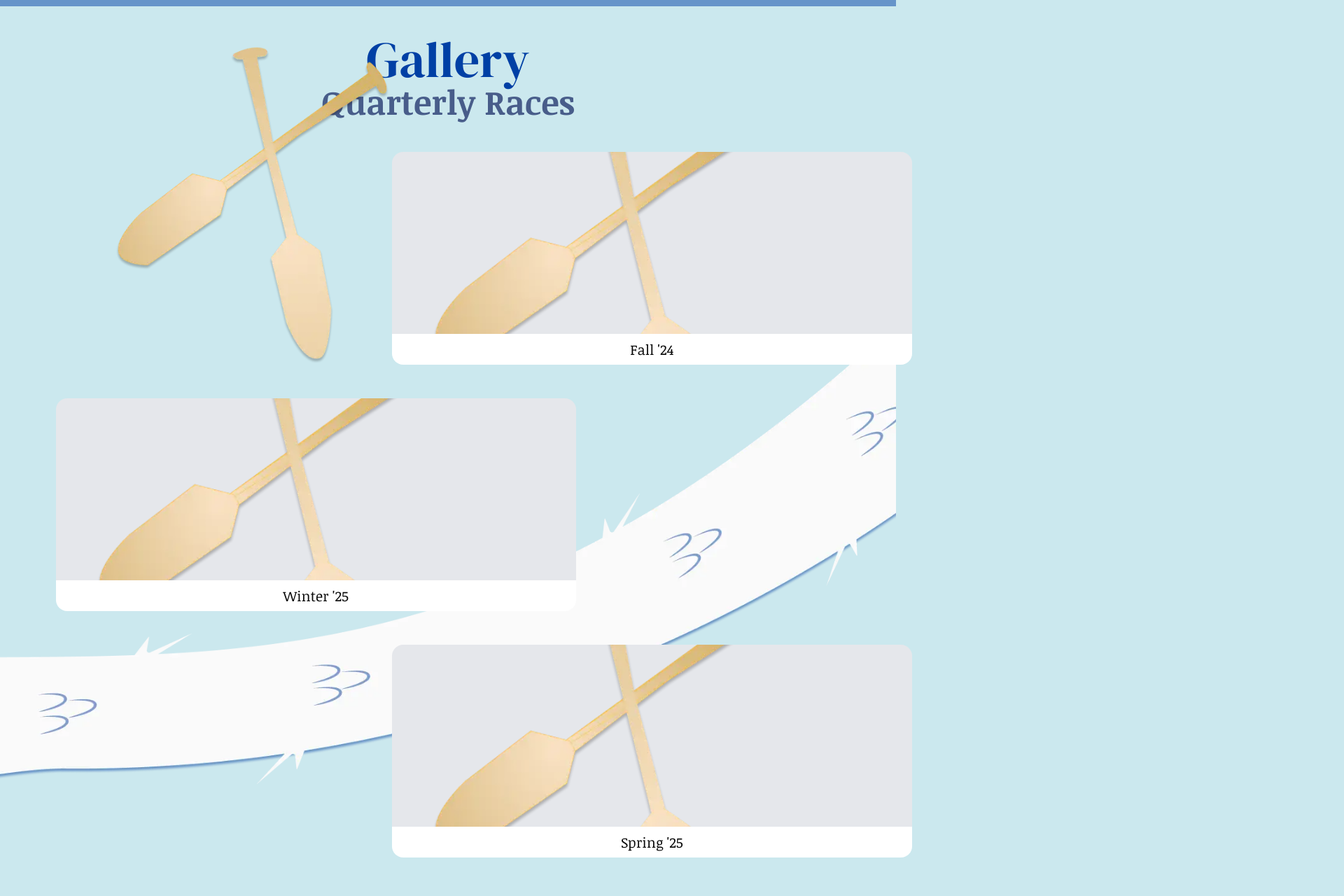
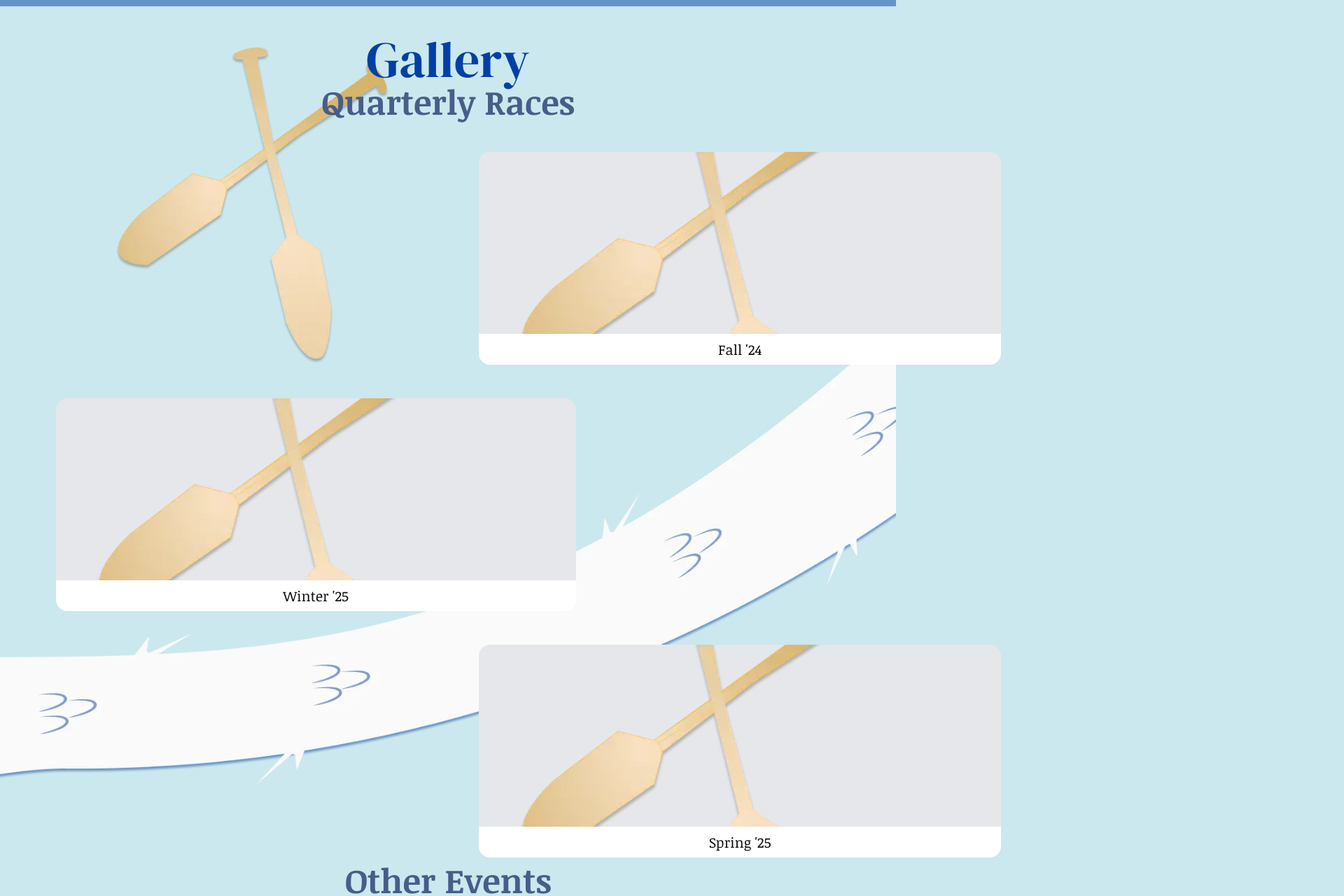
Before and after one commit to acm-ucr/rsd-website, a Next.js app: page /gallery in a window 1280 px wide. Shown: the part 80-1360 px from the top of the page at 70% size, 1920 px wide, since content can reach past the window. Built offline with nearby package versions, Linux system fonts and the light colour scheme.

Commit message:
finished the QuarterlyRaces file with a subtitle both images and the gallery cards using absolute positioning

```diff
--- a/src/components/gallery/QuarterlyRaces.tsx
+++ b/src/components/gallery/QuarterlyRaces.tsx
@@ -5,39 +5,33 @@ import Image from "next/image";
 
 const QuarterlyRaces = () => {
   return (
-    <div className="relative w-full pb-[1100px]">
-      {/* Subtitle */}
+    <div className="relative w-full">
       <div className="text-rsd-button-blue font-rsd-alt flex justify-center pb-10 text-5xl font-bold">
         Quarterly Races
       </div>
 
-      {/* Image Assets */}
       <Image
         src={Dragon}
         alt="dragon"
-        className="absolute top-80 left-0 w-full"
+        className="absolute top-80 left-0 -z-10 w-full"
       />
       <Image
         src={Paddle}
         alt="double paddle"
-        className="absolute -top-40 left-30 w-145"
+        className="absolute -top-40 left-30 -z-10 w-145"
       />
 
-      {/* Gallery Cards */}
-
-      <div className="absolute top-24 right-20 w-1/2">
-        <div className="w-650">
+      <div className="relative z-10 flex justify-center">
+        <div className="grid grid-cols-1 gap-12 px-20 py-2">
+          <div className="w-955 px-151">
             <GalleryCard photoName="Fall '24" link="" image={Paddle} />
           </div>
-      </div>
-      <div className="absolute top-112 left-20 w-1/2">
           <div className="w-650">
             <GalleryCard photoName="Winter '25" link="" image={Paddle} />
           </div>
+          <div className="w-955 px-151">
+            <GalleryCard photoName="Spring '25" link="" image={Paddle} />
           </div>
-      <div className="absolute top-200 right-20 w-1/2">
-        <div className="w-650">
-          <GalleryCard photoName="Spring '25" link="" image={Paddle} />
         </div>
       </div>
     </div>
```
Lines whose indentation alone changed are shown as unchanged.
